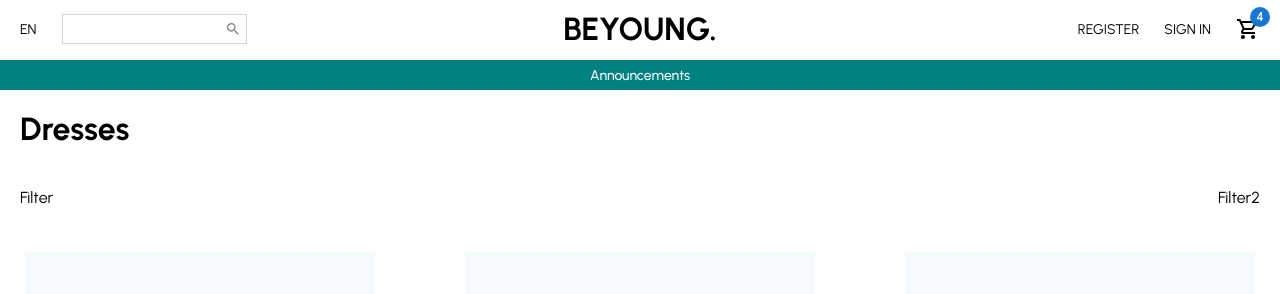
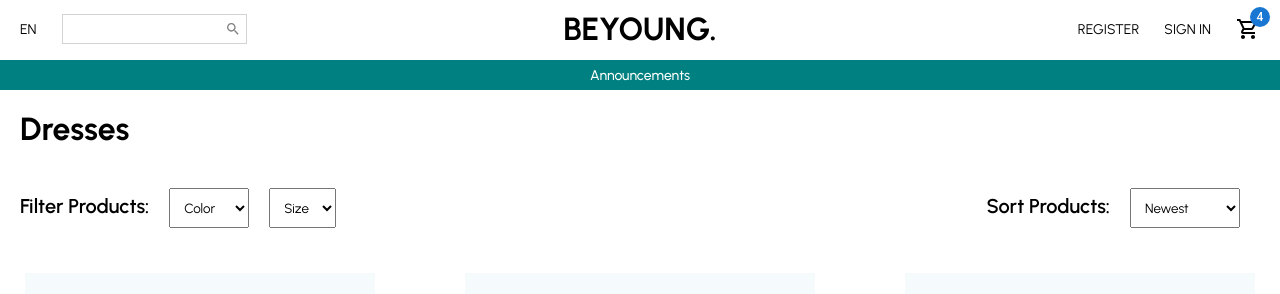
Before and after one commit to iamvermajayant/Ecommerce.UI, a React (Vite) app: page / in a window 1280 px wide. Shown: the top 294 px of the page. Built offline with nearby package versions, Linux system fonts and the light colour scheme.

Commit message:
added ProductList component

```diff
--- a/src/pages/ProductList.jsx
+++ b/src/pages/ProductList.jsx
@@ -7,18 +7,33 @@ import Newsletter from "../components/Newsletter";
 
 const Container = styled.div``;
 
-const FilterContainer = styled.div`
-    display: flex;
-    justify-content: space-between;
+const Title = styled.h1`
+  margin: 20px;
 `;
 
-const Title = styled.h1`
-    margin: 20px;
+const FilterContainer = styled.div`
+  display: flex;
+  justify-content: space-between;
 `;
 
 const Filter = styled.div`
-    margin: 20px;
-`
+  margin: 20px;
+
+`;
+
+const FilterText = styled.span`
+  font-size: 20px;
+  font-weight: 600;
+  margin-right: 20px;
+
+`;
+
+const Select = styled.select`
+  padding: 10px;
+  margin-right: 20px;
+
+`;
+const Option = styled.option``;
 
 const ProductList = () => {
   return (
@@ -27,12 +42,42 @@ const ProductList = () => {
       <Announcements />
       <Title>Dresses</Title>
       <FilterContainer>
-        <Filter>Filter</Filter>
-        <Filter>Filter2</Filter>
+        <Filter>
+          <FilterText>Filter Products:</FilterText>
+          <Select>
+            <Option disabled selected>
+              Color
+            </Option>
+            <Option>White</Option>
+            <Option>Black</Option>
+            <Option>Red</Option>
+            <Option>Blue</Option>
+            <Option>Yellow</Option>
+            <Option>Green</Option>
+          </Select>
+          <Select>
+            <Option disabled selected>
+              Size
+            </Option>
+            <Option>XS</Option>
+            <Option>S</Option>
+            <Option>M</Option>
+            <Option>L</Option>
+            <Option>XL</Option>
+          </Select>
+        </Filter>
+        <Filter>
+          <FilterText>Sort Products:</FilterText>
+          <Select>
+            <Option selected>Newest</Option>
+            <Option>Price (asc)</Option>
+            <Option>Price (desc)</Option>
+          </Select>
+        </Filter>
       </FilterContainer>
-      <Products/>
-      <Newsletter/>
-      <Footer/>
+      <Products />
+      <Newsletter />
+      <Footer />
     </Container>
   );
 };
```
